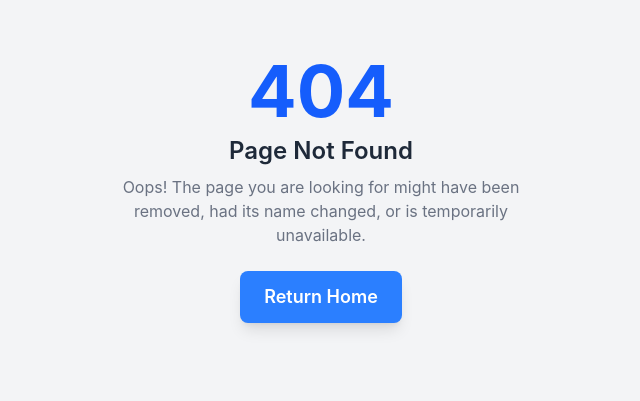
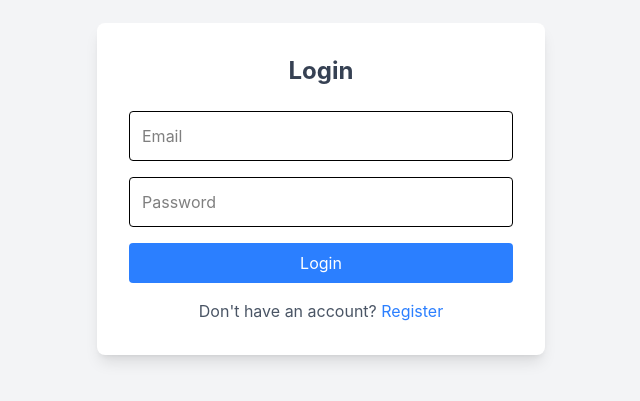
Before and after one commit to AizikAizik/car-rental-frontend, a React (Vite) app: page /login in a window 1280 px wide. Before the commit this address had no page. Shown: the part 211-612 px from the top of the page, without its empty margins (319-959 px from the left). Built offline with nearby package versions, Linux system fonts and the light colour scheme.

Commit message:
Added LoginPage.tsx Page

```diff
--- a/src/api.ts
+++ b/src/api.ts
@@ -1,7 +1,7 @@
 import axios from "axios";
 import {Car, Booking, PaymentResponse, AuthResponse} from "./types";
 
-const API_URL = "http://localhost:8080/api/auth";
+const API_URL = "http://localhost:8080/api";
 
 export const getCars = async (): Promise<Car[]> => {
   const response = await axios.get<Car[]>(`${API_URL}/cars`);
--- /dev/null
+++ b/src/pages/LoginPage.tsx
@@ -0,0 +1,77 @@
+import { useState } from "react";
+import { useMutation } from "@tanstack/react-query";
+import { loginUser } from "../api";
+import { useAuth } from "../context/AuthContext";
+import { useNavigate, Link } from "react-router-dom";
+import Modal from "../components/Modal";
+
+export default function LoginPage() {
+  const [email, setEmail] = useState<string>("");
+  const [password, setPassword] = useState<string>("");
+  const { login } = useAuth();
+  const navigate = useNavigate();
+  const [modalMessage, setModalMessage] = useState<string | null>(null);
+
+  const mutation = useMutation({
+    mutationFn: () => loginUser(email, password),
+    onSuccess: (data) => {
+      login(data.token);
+      setModalMessage("Login successful!");
+      setTimeout(() => navigate("/cars"), 2000); // Redirect after 2s
+    },
+    onError: () => setModalMessage("Invalid credentials, please try again."),
+  });
+
+  const closeModal = () => setModalMessage(null);
+
+  return (
+    <div className="flex justify-center items-center min-h-screen bg-gray-100">
+      <div className="bg-white p-8 shadow-lg rounded-lg w-full max-w-md">
+        <h2 className="text-2xl font-bold mb-6 text-center text-gray-700">Login</h2>
+
+        <form
+          onSubmit={(e) => {
+            e.preventDefault();
+            mutation.mutate();
+          }}
+          className="space-y-4"
+        >
+          <input
+            type="email"
+            placeholder="Email"
+            value={email}
+            onChange={(e) => setEmail(e.target.value)}
+            className="w-full p-3 border rounded focus:ring focus:ring-blue-300"
+          />
+          <input
+            type="password"
+            placeholder="Password"
+            value={password}
+            onChange={(e) => setPassword(e.target.value)}
+            className="w-full p-3 border rounded focus:ring focus:ring-blue-300"
+          />
+
+          <button
+            type="submit"
+            className="w-full bg-blue-500 text-white py-2 rounded hover:bg-blue-600 transition-all duration-200"
+          >
+            {mutation.isPending ? "Logging in..." : "Login"}
+          </button>
+        </form>
+
+        {/* Register link */}
+        <p className="text-center text-gray-600 mt-4">
+          Don't have an account?{" "}
+          <Link to="/register" className="text-blue-500 hover:underline">
+            Register
+          </Link>
+        </p>
+      </div>
+
+      {/* Custom Modal */}
+      <Modal isOpen={!!modalMessage} onClose={closeModal} title="Login Status">
+        <p>{modalMessage}</p>
+      </Modal>
+    </div>
+  );
+}
--- a/src/pages/RegisterPage.tsx
+++ b/src/pages/RegisterPage.tsx
@@ -82,7 +82,7 @@ export default function RegisterPage() {
 
         <button
           type="submit"
-          className="w-full bg-green-500 text-white py-2 rounded"
+          className="w-full bg-green-500 text-white py-2 rounded hover:bg-green-600 transition duration-300 ease-in-out cursor-pointer"
         >
           {mutation.isPending ? "Registering..." : "Register"}
         </button>
--- a/src/router.tsx
+++ b/src/router.tsx
@@ -2,6 +2,7 @@ import { BrowserRouter, Routes, Route } from "react-router-dom";
 import HomePage from "./pages/HomePage";
 import NotFoundPage from "./pages/NotFoundPage.tsx";
 import RegisterPage from "./pages/RegisterPage.tsx";
+import LoginPage from "./pages/LoginPage.tsx";
 
 export default function AppRouter() {
   return (
@@ -9,6 +10,7 @@ export default function AppRouter() {
       <Routes>
         <Route path="/" element={<HomePage />} />
         <Route path="/register" element={<RegisterPage />} />
+        <Route path="/login" element={<LoginPage />} />
 
         {/* ✅ Catch-all route for 404 errors */}
         <Route path="*" element={<NotFoundPage />} />
--- a/src/types.ts
+++ b/src/types.ts
@@ -28,7 +28,7 @@ export interface User {
   phone: string;
   password?: string; // Optional for security
   token?: string;
-  role: "USER" | "ADMIN"
+  roles: ["USER" | "ADMIN"];
 }
 
 export interface AuthResponse {
```
